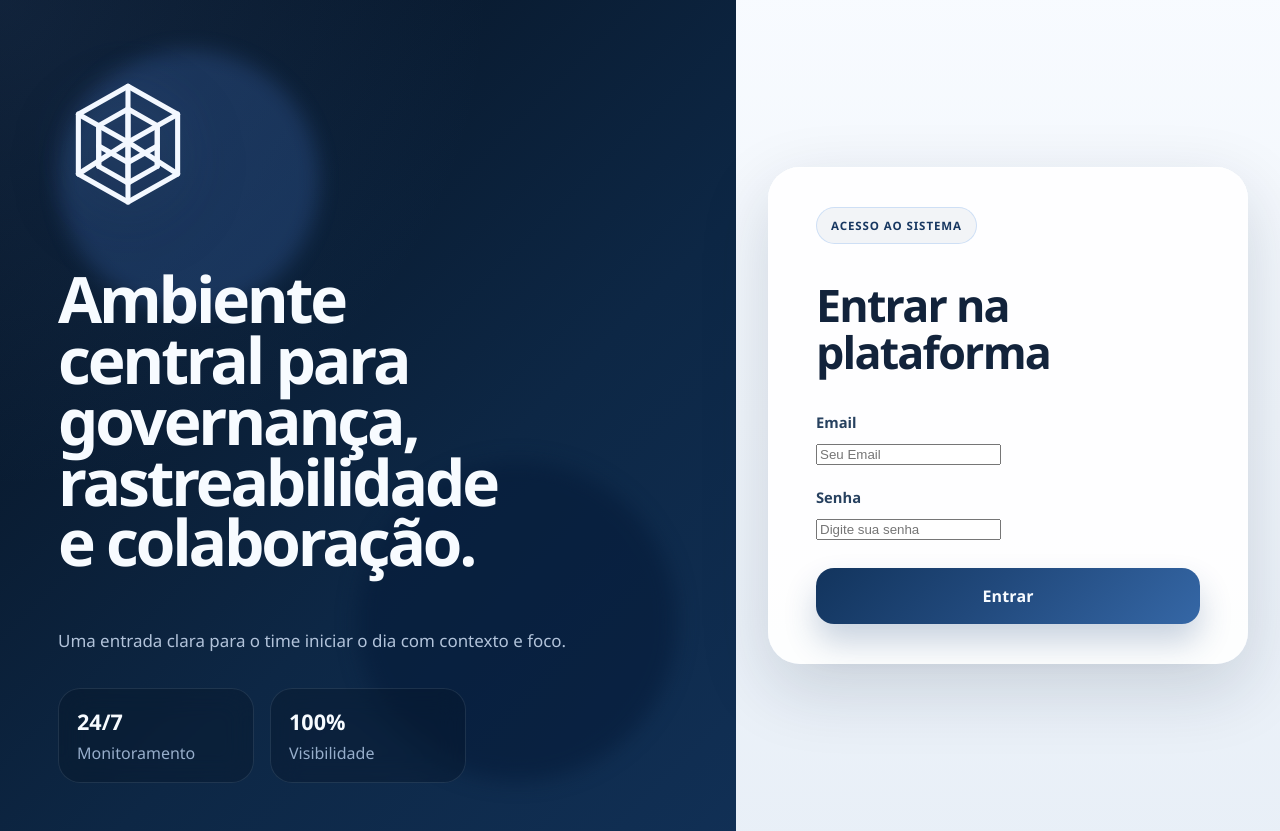
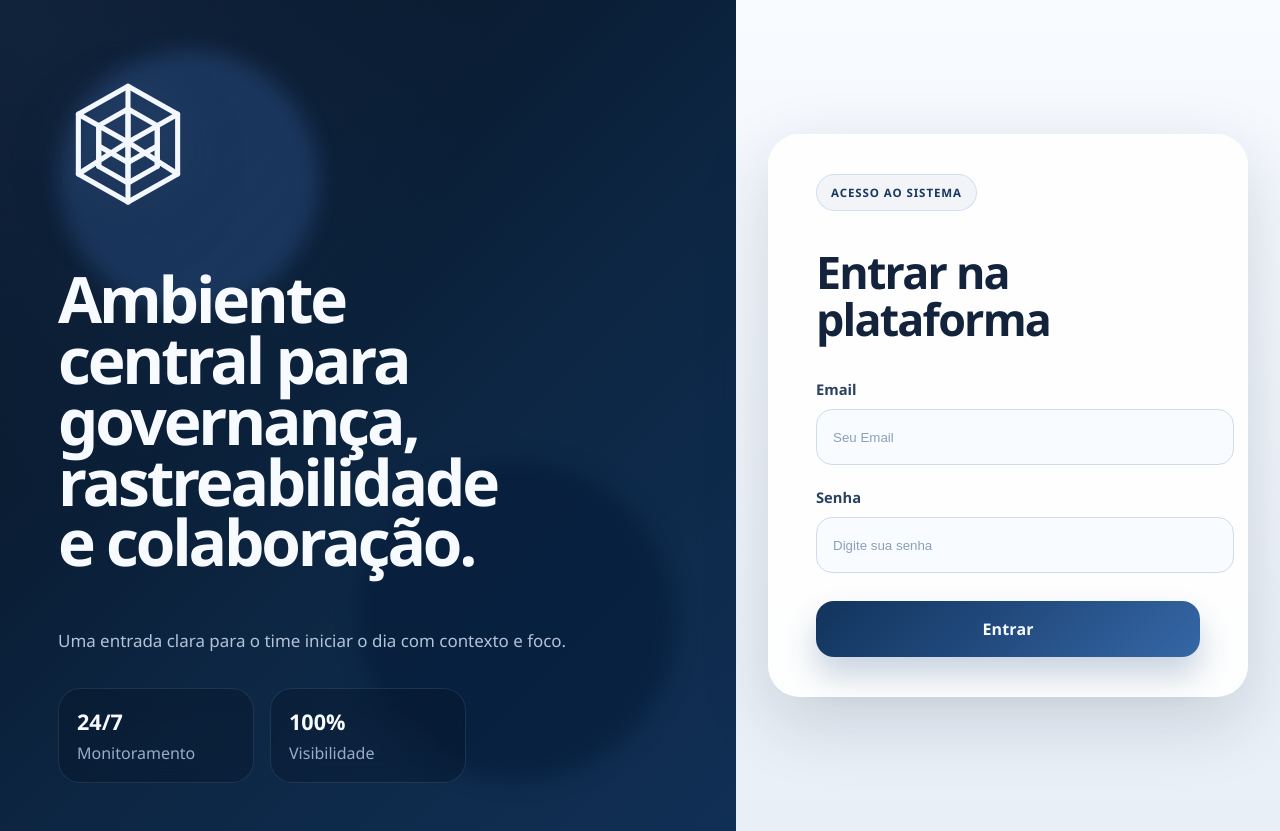
Before and after one commit to PedroRatti/A3-qualidade-de-software, a React (Vite) app in the folder frontend/: page / in a window 1280 px wide. Built offline with nearby package versions, Linux system fonts and the light colour scheme; no server answers.

Commit message:
fix: ajustando css de login inputs

```diff
--- a/frontend/src/components/LoginForm/LoginForm.tsx
+++ b/frontend/src/components/LoginForm/LoginForm.tsx
@@ -56,7 +56,7 @@ export function LoginForm() {
             <label className="login-form__field">
                 <span>Email</span>
                 <input
-                    className={emailError ? "login-form_input login-forminput--error" : "login-form_input"}
+                    className={emailError ? "login-form__input login-form__input--error" : "login-form__input"}
                     type="email"
                     name="email"
                     placeholder="Seu Email"
@@ -72,7 +72,7 @@ export function LoginForm() {
             <label className="login-form__field">
                 <span>Senha</span>
                 <input
-                    className={passwordError ? "login-form_input login-forminput--error" : "login-form_input"}
+                    className={passwordError ? "login-form__input login-form__input--error" : "login-form__input"}
                     type="password"
                     name="password"
                     placeholder="Digite sua senha"
```
